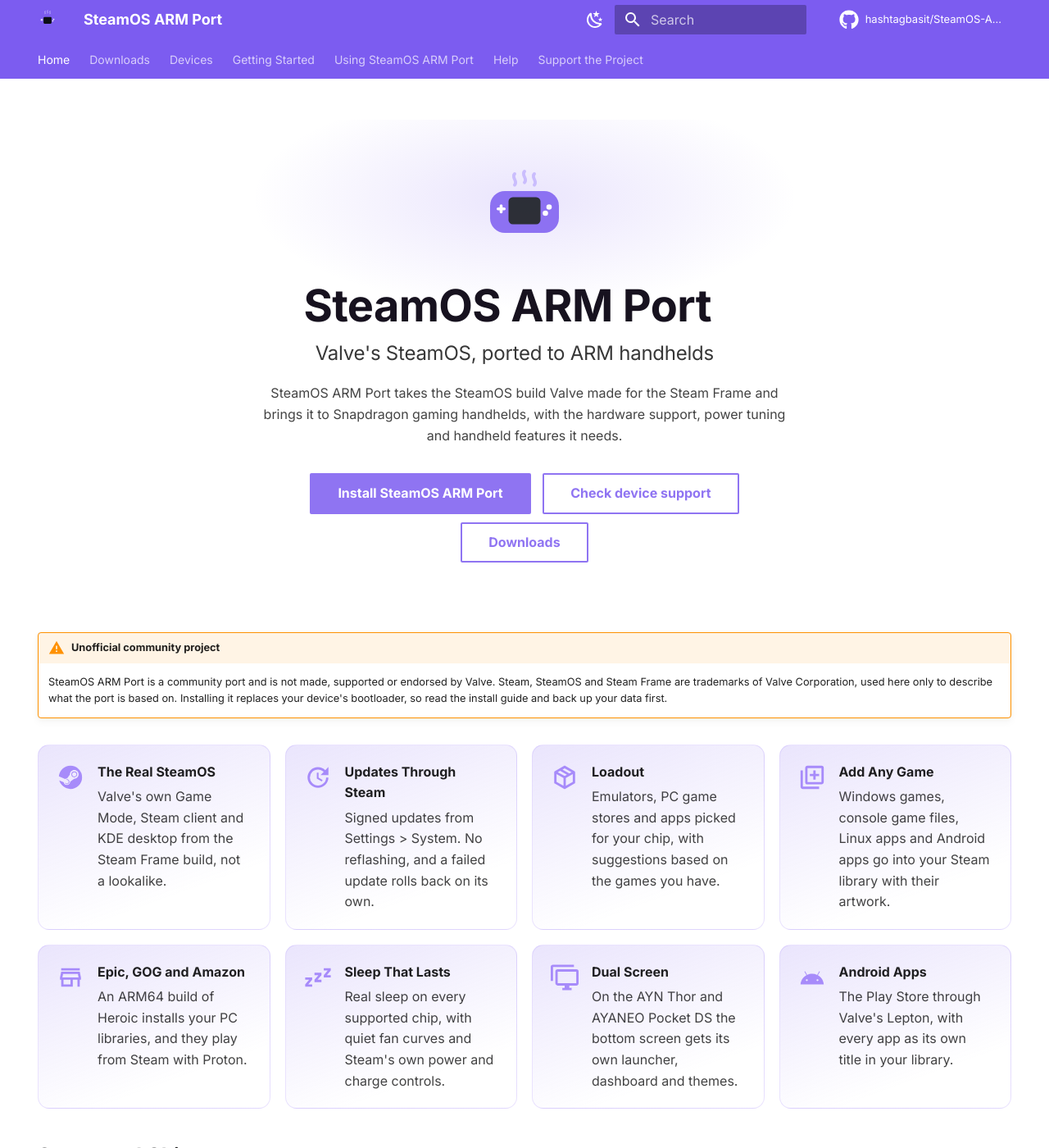
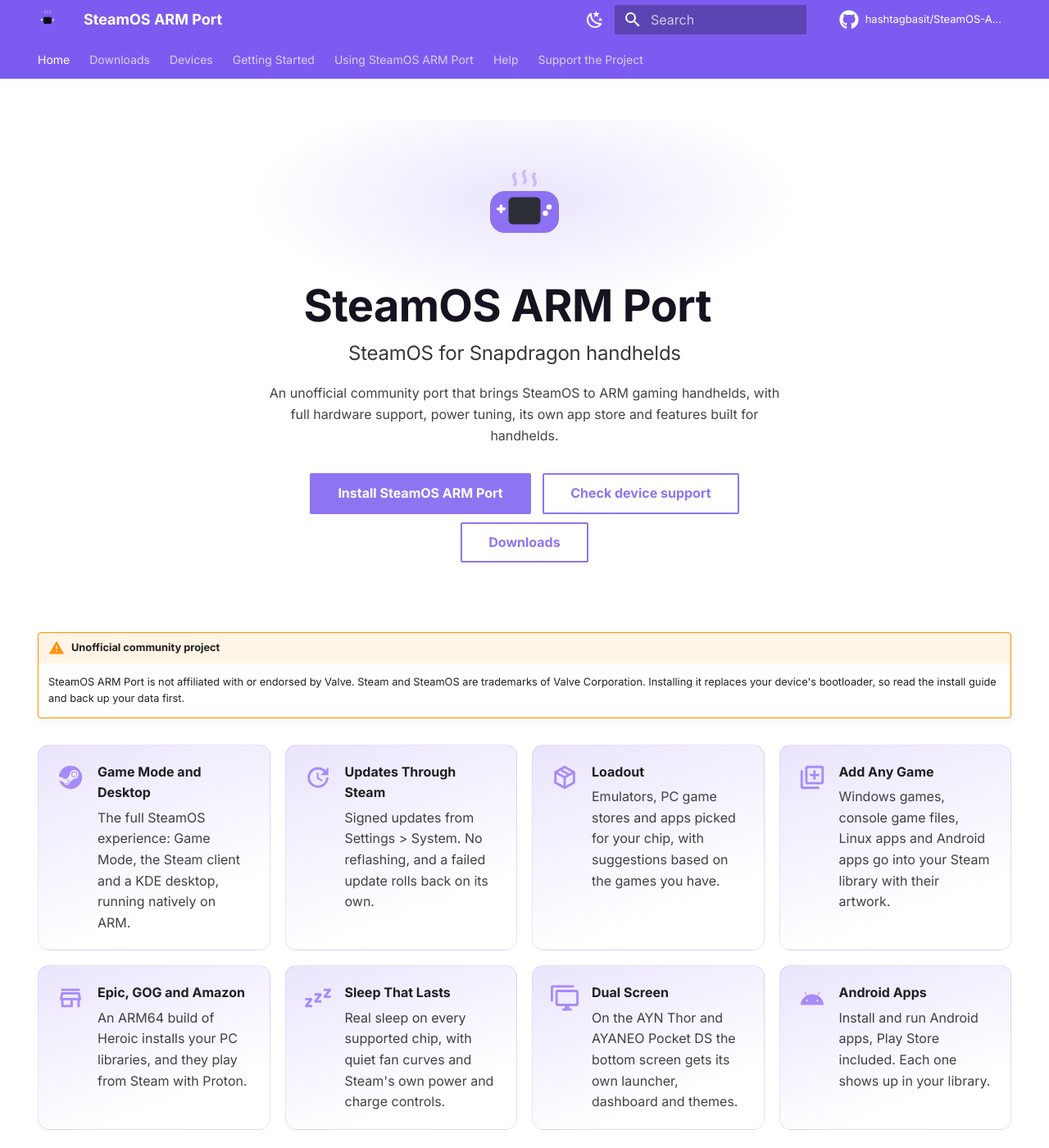
Before and after one commit to steamos-arm-port/steamos-arm-port.github.io, an MkDocs documentation site: the page built from docs/index.md, in a window 1280 px wide and 1400 px high. Shown: the whole window at 82% size. Built offline with MkDocs 1.6.1 and Material for MkDocs 9.7.7, drawn with Linux system fonts in a browser that asks for light colours; comment, search, counter and statistics services are not loaded; some of the changed text lies outside the part shown.

Commit message:
docs: reword the home page, Android apps and FAQ

```diff
--- a/docs/index.md
+++ b/docs/index.md
@@ -10,11 +10,11 @@ hide:
 
 # SteamOS ARM Port
 
-## Valve's SteamOS, ported to ARM handhelds
+## SteamOS for Snapdragon handhelds
 
-SteamOS ARM Port takes the SteamOS build Valve made for the Steam Frame and
-brings it to Snapdragon gaming handhelds, with the hardware support, power
-tuning and handheld features it needs.
+An unofficial community port that brings SteamOS to ARM gaming handhelds,
+with full hardware support, power tuning, its own app store and features
+built for handhelds.
 
 [Install SteamOS ARM Port](getting-started/install.md){ .md-button .md-button--primary }
 [Check device support](devices/index.md){ .md-button }
@@ -24,18 +24,17 @@ tuning and handheld features it needs.
 
 !!! warning "Unofficial community project"
 
-    SteamOS ARM Port is a community port and is not made, supported or endorsed
-    by Valve. Steam, SteamOS and Steam Frame are trademarks of Valve
-    Corporation, used here only to describe what the port is based on.
-    Installing it replaces your device's bootloader, so read the install guide
-    and back up your data first.
+    SteamOS ARM Port is not affiliated with or endorsed by Valve. Steam and
+    SteamOS are trademarks of Valve Corporation. Installing it replaces your
+    device's bootloader, so read the install guide and back up your data
+    first.
 
 <ul class="features" role="list" markdown="1">
   <li markdown="1">
     <div class="features__icon" aria-hidden="true">:material-steam:</div>
     <div>
-      <strong>The Real SteamOS</strong>
-      <p>Valve's own Game Mode, Steam client and KDE desktop from the Steam Frame build, not a lookalike.</p>
+      <strong>Game Mode and Desktop</strong>
+      <p>The full SteamOS experience: Game Mode, the Steam client and a KDE desktop, running natively on ARM.</p>
     </div>
   </li>
   <li markdown="1">
@@ -84,7 +83,7 @@ tuning and handheld features it needs.
     <div class="features__icon" aria-hidden="true">:material-android:</div>
     <div>
       <strong>Android Apps</strong>
-      <p>The Play Store through Valve's Lepton, with every app as its own title in your library.</p>
+      <p>Install and run Android apps, Play Store included. Each one shows up in your library.</p>
     </div>
   </li>
 </ul>
--- a/mkdocs.yml
+++ b/mkdocs.yml
@@ -1,12 +1,12 @@
 site_name: SteamOS ARM Port
 site_url: https://steamos-arm-port.github.io/
-site_description: Unofficial community port of SteamOS from the Steam Frame to ARM handhelds
+site_description: Unofficial community port of SteamOS to ARM handhelds
 repo_url: https://github.com/hashtagbasit/SteamOS-ARM-Port
 repo_name: hashtagbasit/SteamOS-ARM-Port
 edit_uri: ""
 copyright: >-
   Unofficial community project, not affiliated with or endorsed by Valve.
-  Steam, SteamOS and Steam Frame are trademarks of Valve Corporation.
+  Steam and SteamOS are trademarks of Valve Corporation.
 
 theme:
   name: material
```
Also changed, not shown: docs/help/faq.md (+7 -8 lines), docs/support.md (+1 -1 lines), docs/using/android-apps.md (+5 -4 lines).
